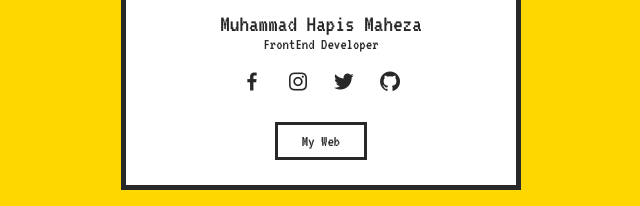
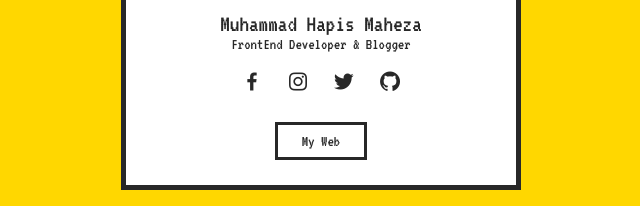
Before and after one commit to muhammadhapismahezaa/profile-card, a plain HTML site: page index.html in a window 1280 px wide. Shown: the part 392-598 px from the top of the page, 319-959 px from the left. Drawn offline with nearby package versions, Linux system fonts and the light colour scheme.

Commit message:
third commit

```diff
--- a/index.html
+++ b/index.html
@@ -33,7 +33,7 @@
       </section>
       <section class="text-data">
         <span class="name">Muhammad Hapis Maheza</span>
-        <span class="job">FrontEnd Developer</span>
+        <span class="job">FrontEnd Developer & Blogger</span>
       </section>
       <section class="media-buttons">
         <a
```
